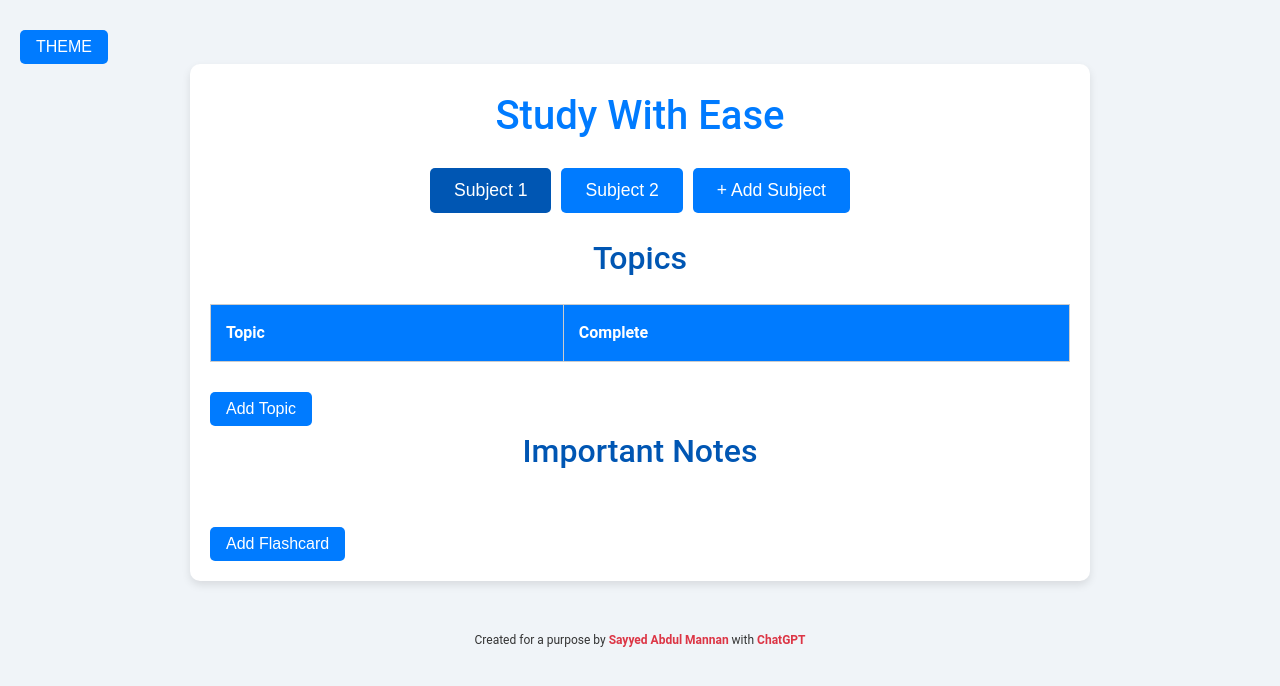
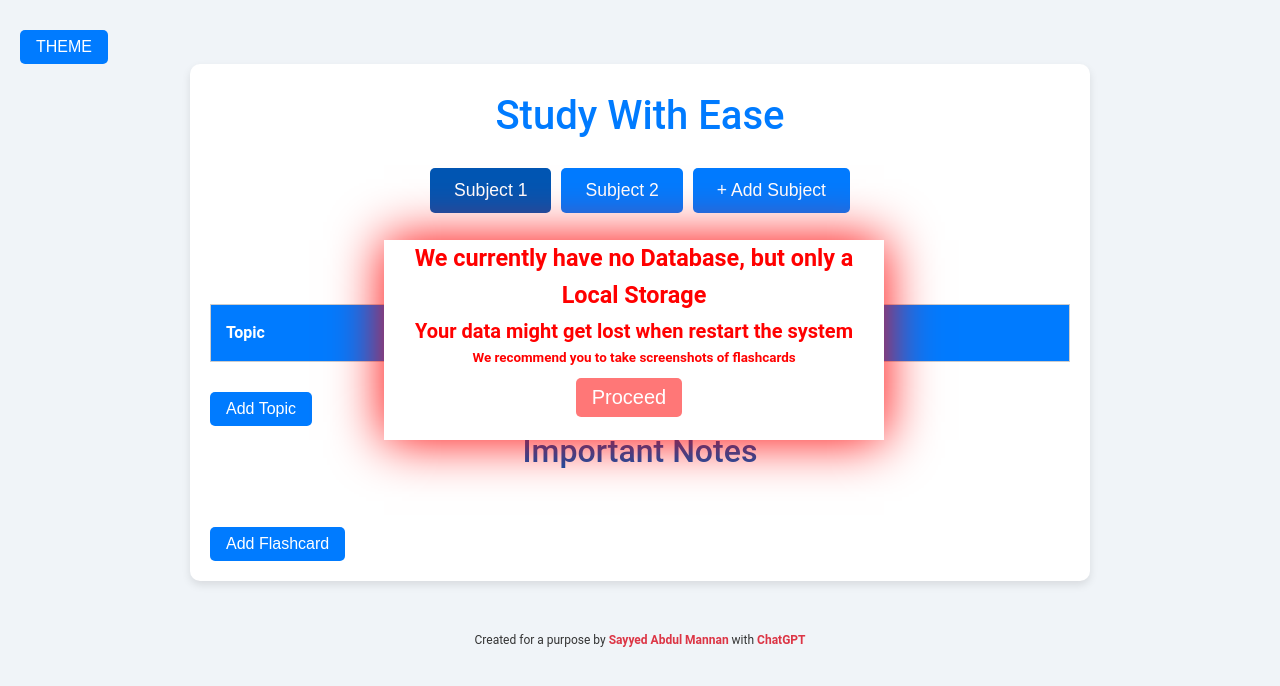
Before and after one commit to Abdul-Mannan-Codes/Study-Tracker, a plain HTML site: page index.html in a window 1280 px wide. Drawn offline with Linux system fonts and the light colour scheme.

Commit message:
Alertbox added

```diff
--- a/index.html
+++ b/index.html
@@ -11,6 +11,12 @@
     <link rel="stylesheet" href="style.css">
 </head>
 <body>
+    <div id="warning">
+        <h3>We currently have no Database, but only a Local Storage</h3>
+        <h4>Your data might get lost when restart the system</h4>
+        <h6>We recommend you to take screenshots of flashcards</h6>
+        <button onclick="proceed()">Proceed</button>
+    </div>
     <button id="theme-btn" onclick="changeTheme()">THEME</button>
     <div class="container">
         <h1>Study With Ease</h1>
--- a/script.js
+++ b/script.js
@@ -10,6 +10,10 @@ function openTab(event, tabId) {
 
     document.getElementById(tabId).classList.add('active');
     event.currentTarget.classList.add('active');
+}
+function proceed(){
+    var warningBox = document.querySelector("#warning");
+    warningBox.style.display = "none";
 }
 function darkTheme(){
     root.style.setProperty('--color1', '#333');
--- a/style.css
+++ b/style.css
@@ -26,7 +26,25 @@ body {
     line-height: 1.6;
     padding: 20px;
 }
-
+#warning{
+    position:fixed;
+    height:200px;
+    width: 500px;
+    color:red;
+    font-size:20px;
+    text-align: center;
+    border:none;
+    background-color: #fff;
+    top:30%;
+    left:30%;
+    box-shadow:0px 0px 50px red;
+    button{
+        background-color: #ff7777;
+    }
+    button:hover{
+        background-color: #f12525;
+    }
+}
 /* Container styles */
 .container {
     max-width: 900px;
```
